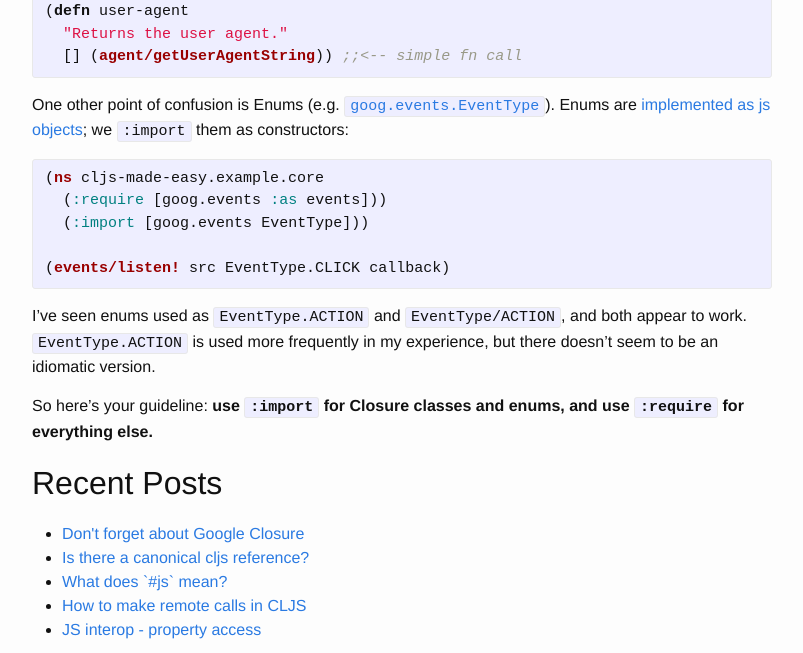
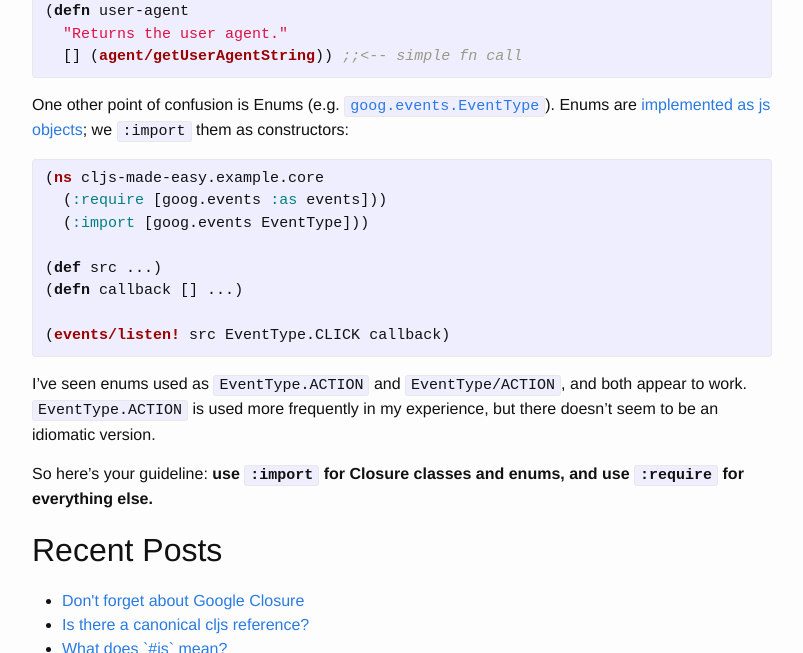
Before and after one commit to bostonou/bostonou.github.io, a Jekyll site: the page built from _posts/2015-06-18-when-do-i-use-require-vs-import.markdown, in a window 1280 px wide and 900 px high, scrolled down 1153 px, cut to the strip 0-653 px from the top of the window. Shown: the whole strip, without its empty margins (238-1041 px from the left). Built offline with Jekyll 4.4.1, drawn with Linux system fonts in a browser that asks for light colours.

Commit message:
Code clarification

```diff
--- a/_posts/2015-06-18-when-do-i-use-require-vs-import.markdown
+++ b/_posts/2015-06-18-when-do-i-use-require-vs-import.markdown
@@ -61,6 +61,9 @@ One other point of confusion is Enums (e.g. [`goog.events.EventType`][event-type
   (:require [goog.events :as events]))
   (:import [goog.events EventType]))
 
+(def src ...)
+(defn callback [] ...)
+
 (events/listen! src EventType.CLICK callback)
 {% endhighlight %}
 
```
